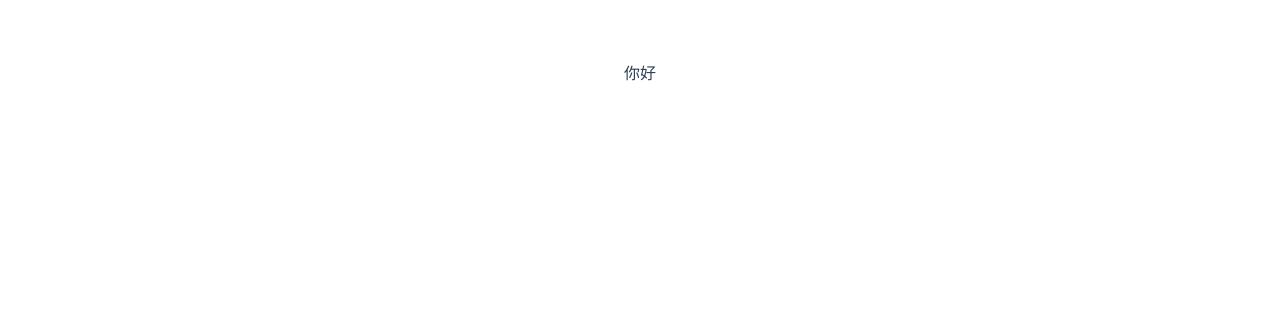
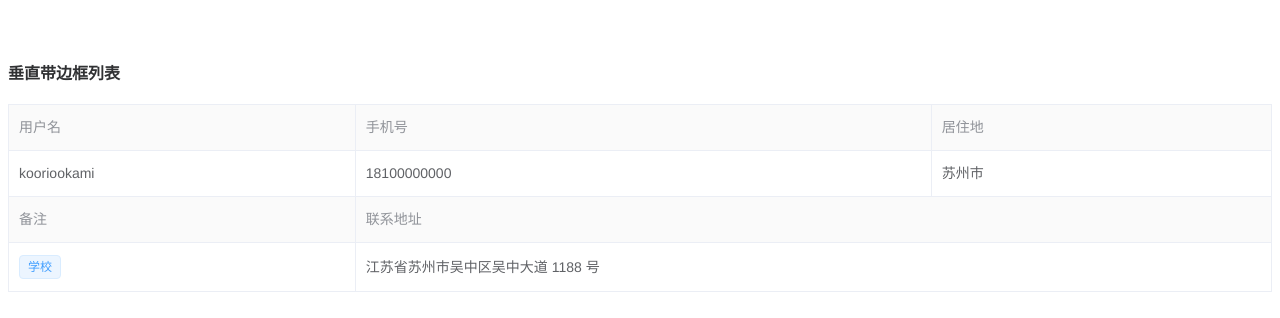
Before and after one commit to liuxiaoning951026/book_publish, a Vue app in the folder book_publish/: page /#/ in a window 1280 px wide. Shown: the top 318 px of the page. Built offline with nearby package versions, Linux system fonts and the light colour scheme.

Commit message:
fix(系统):  引入element-ui库

```diff
--- a/book_publish/package.json
+++ b/book_publish/package.json
@@ -14,6 +14,7 @@
     "build": "node build/build.js"
   },
   "dependencies": {
+    "element-ui": "^2.15.14",
     "vue": "^2.5.2",
     "vue-router": "^3.0.1"
   },
--- a/book_publish/src/components/HelloWorld.vue
+++ b/book_publish/src/components/HelloWorld.vue
@@ -1,5 +1,24 @@
 <template>
-  <div class="hello">你好</div>
+  <div class="hello">
+    <el-descriptions
+      title="垂直带边框列表"
+      direction="vertical"
+      :column="4"
+      border
+    >
+      <el-descriptions-item label="用户名">kooriookami</el-descriptions-item>
+      <el-descriptions-item label="手机号">18100000000</el-descriptions-item>
+      <el-descriptions-item label="居住地" :span="2"
+        >苏州市</el-descriptions-item
+      >
+      <el-descriptions-item label="备注">
+        <el-tag size="small">学校</el-tag>
+      </el-descriptions-item>
+      <el-descriptions-item label="联系地址"
+        >江苏省苏州市吴中区吴中大道 1188 号</el-descriptions-item
+      >
+    </el-descriptions>
+  </div>
 </template>
 
 <script>
--- a/book_publish/src/main.js
+++ b/book_publish/src/main.js
@@ -1,11 +1,14 @@
 // The Vue build version to load with the `import` command
 // (runtime-only or standalone) has been set in webpack.base.conf with an alias.
 import Vue from 'vue'
+import ElementUI from 'element-ui'
+import 'element-ui/lib/theme-chalk/index.css' // 引入Element UI样式
 import App from './App'
 import router from './router'
 
 Vue.config.productionTip = false
 
+Vue.use(ElementUI)
 /* eslint-disable no-new */
 new Vue({
   el: '#app',
```
